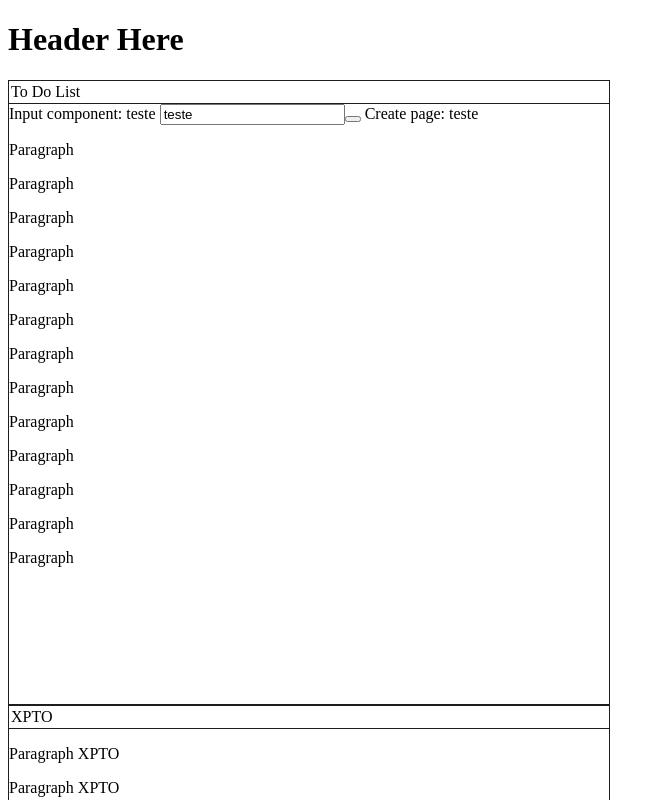
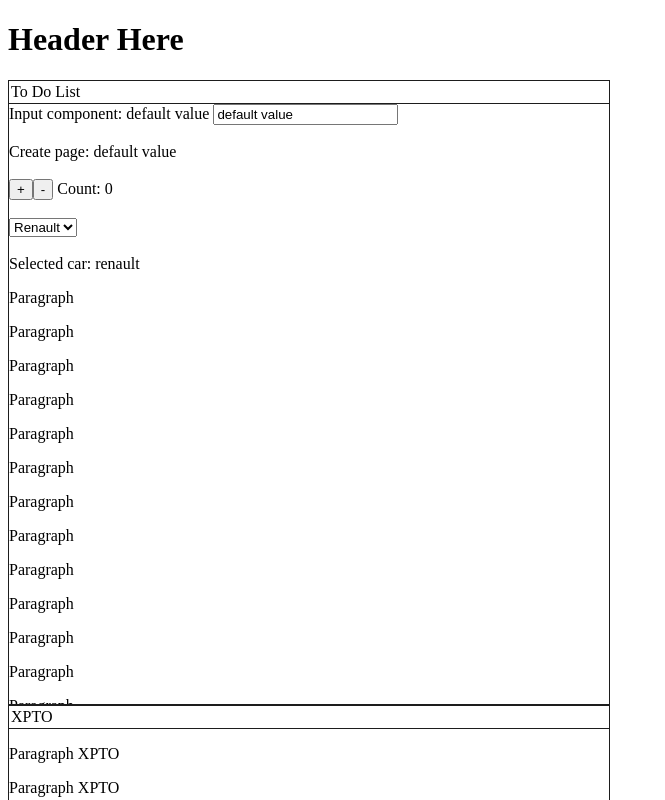
Before and after one commit to bornes/calve-project, an Angular app in the folder calve-app/: page /create in a window 1280 px wide. Shown: the top 800 px of the page, without its empty margins (0-665 px from the left). Built offline with nearby package versions, Linux system fonts and the light colour scheme.

Commit message:
added button, dropdown and input components

```diff
--- /dev/null
+++ b/calve-app/src/app/components/button/button.component.html
@@ -0,0 +1,4 @@
+<button
+    (click)="buttonClicked.emit()">
+    {{ buttonLabel }}
+</button>
--- /dev/null
+++ b/calve-app/src/app/components/button/button.component.ts
@@ -0,0 +1,17 @@
+import { Component, EventEmitter, Input, OnChanges, Output } from '@angular/core';
+import { CommonModule } from '@angular/common';
+
+@Component({
+  selector: 'app-button',
+  standalone: true,
+  imports: [CommonModule],
+  templateUrl: './button.component.html',
+  styleUrls: ['./button.component.scss']
+})
+export class ButtonComponent {
+  @Input()
+  buttonLabel!: string;
+
+  @Output()
+  buttonClicked = new EventEmitter<void>();
+}
--- /dev/null
+++ b/calve-app/src/app/components/dropdown/dropdown.component.html
@@ -0,0 +1,8 @@
+<select [ngModel]="selectedValue" (ngModelChange)="selectedValueChange.emit($event)">
+    <option
+        *ngFor="let option of options"
+        [selected]="option.value === selectedValue"
+        [value]="option.value">
+            {{ option.label }}
+    </option>
+</select>
--- /dev/null
+++ b/calve-app/src/app/components/dropdown/dropdown.component.ts
@@ -0,0 +1,26 @@
+import { Component, EventEmitter, Input, Output } from '@angular/core';
+import { CommonModule } from '@angular/common';
+import { FormsModule } from '@angular/forms';
+
+export type Option = {
+  value: string;
+  label: string;
+}
+
+@Component({
+  selector: 'app-dropdown',
+  standalone: true,
+  imports: [CommonModule, FormsModule],
+  templateUrl: './dropdown.component.html',
+  styleUrls: ['./dropdown.component.scss']
+})
+export class DropdownComponent {
+  @Input()
+  options!: Option[];
+
+  @Input()
+  selectedValue!: string;
+
+  @Output()
+  selectedValueChange = new EventEmitter<string>();
+}
--- a/calve-app/src/app/components/input/input.component.html
+++ b/calve-app/src/app/components/input/input.component.html
@@ -1,3 +1,6 @@
 Input component: {{ inputValue }}
 
-<input [type]="inputType" [(ngModel)]="inputValue" (ngModelChange)="inputValueChange.emit($event)">
+<input
+    [type]="inputType"
+    [(ngModel)]="inputValue"
+    (ngModelChange)="inputValueChange.emit($event)">
--- a/calve-app/src/app/components/input/input.component.ts
+++ b/calve-app/src/app/components/input/input.component.ts
@@ -1,4 +1,4 @@
-import { Component, EventEmitter, forwardRef, Input, OnChanges, Output, SimpleChanges } from '@angular/core';
+import { Component, EventEmitter, Input, OnChanges, Output } from '@angular/core';
 import { CommonModule } from '@angular/common';
 import { FormsModule } from '@angular/forms';
 
--- a/calve-app/src/app/pages/create-to-do-component/create-to-do.component.html
+++ b/calve-app/src/app/pages/create-to-do-component/create-to-do.component.html
@@ -4,10 +4,38 @@
         [(inputValue)]="inputValue"
     ></app-input>
 
-
-    <button (click)="onClick()"></button>
+    <br>
+    <br>
 
     Create page: {{ inputValue }}
+
+    <br>
+    <br>
+
+    <app-button
+        [buttonLabel]="labelIncrement"
+        (buttonClicked)="increment()">
+    </app-button>
+
+    <app-button
+        [buttonLabel]="labelDecrement"
+        (buttonClicked)="decrement()">
+    </app-button>
+
+    Count: {{ count }}
+
+    <br>
+    <br>
+
+    <app-dropdown
+        [options]="cars"
+        [(selectedValue)]="currentCar">
+    </app-dropdown>
+
+    <br>
+    <br>
+
+    Selected car: {{ currentCar }}
 
     <div class="div">
         <p>Paragraph</p>
--- a/calve-app/src/app/pages/create-to-do-component/create-to-do.component.ts
+++ b/calve-app/src/app/pages/create-to-do-component/create-to-do.component.ts
@@ -2,20 +2,50 @@ import { CommonModule } from '@angular/common';
 import { Component } from '@angular/core';
 import { CardComponent } from '../../components/card/card.component';
 import { InputComponent } from "../../components/input/input.component";
+import { ButtonComponent } from "../../components/button/button.component";
+import { DropdownComponent, Option } from "../../components/dropdown/dropdown.component";
 
 @Component({
     selector: 'app-create-to-do',
     templateUrl: './create-to-do.component.html',
     styleUrls: ['./create-to-do.component.scss'],
     standalone: true,
-    imports: [CommonModule, CardComponent, InputComponent]
+    imports: [CommonModule, CardComponent, InputComponent, ButtonComponent, DropdownComponent]
 })
 export class CreateToDoComponent {
+
   title = "To Do List";
 
-  inputValue = "teste";
+  inputValue = "default value";
+
+  labelIncrement = "+";
+
+  labelDecrement = "-";
+
+  count = 0;
+
+  cars: Option[] =
+  [
+    {value: 'volvo', label: 'Volvo' },
+    {value: 'renault', label: 'Renault'},
+    {value: 'ford', label: 'Ford'}
+  ];
+
+  currentCar = 'renault';
 
   onClick() {
     console.log("Input value: ", this.inputValue);
   }
+
+  increment() {
+    this.count = this.count + 1;
+    // this.count += 1;
+    }
+
+  decrement() {
+    this.count = this.count -1;
+    // this.count -= 1;
+  }
+
+
 }
```
Also changed, not shown: calve-app/src/app/components/button/button.component.scss (added), calve-app/src/app/components/dropdown/dropdown.component.scss (added), 2 other files (tests, documents, lock files or other folders).
